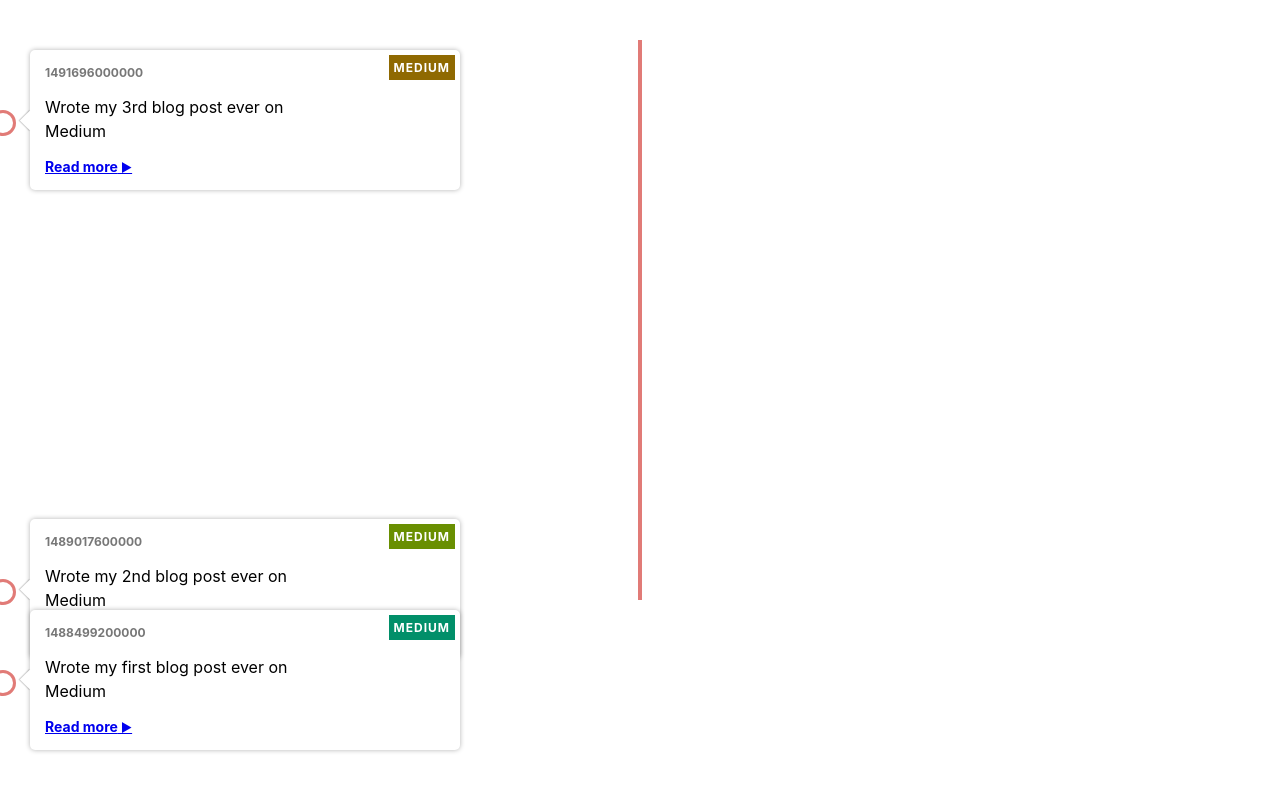
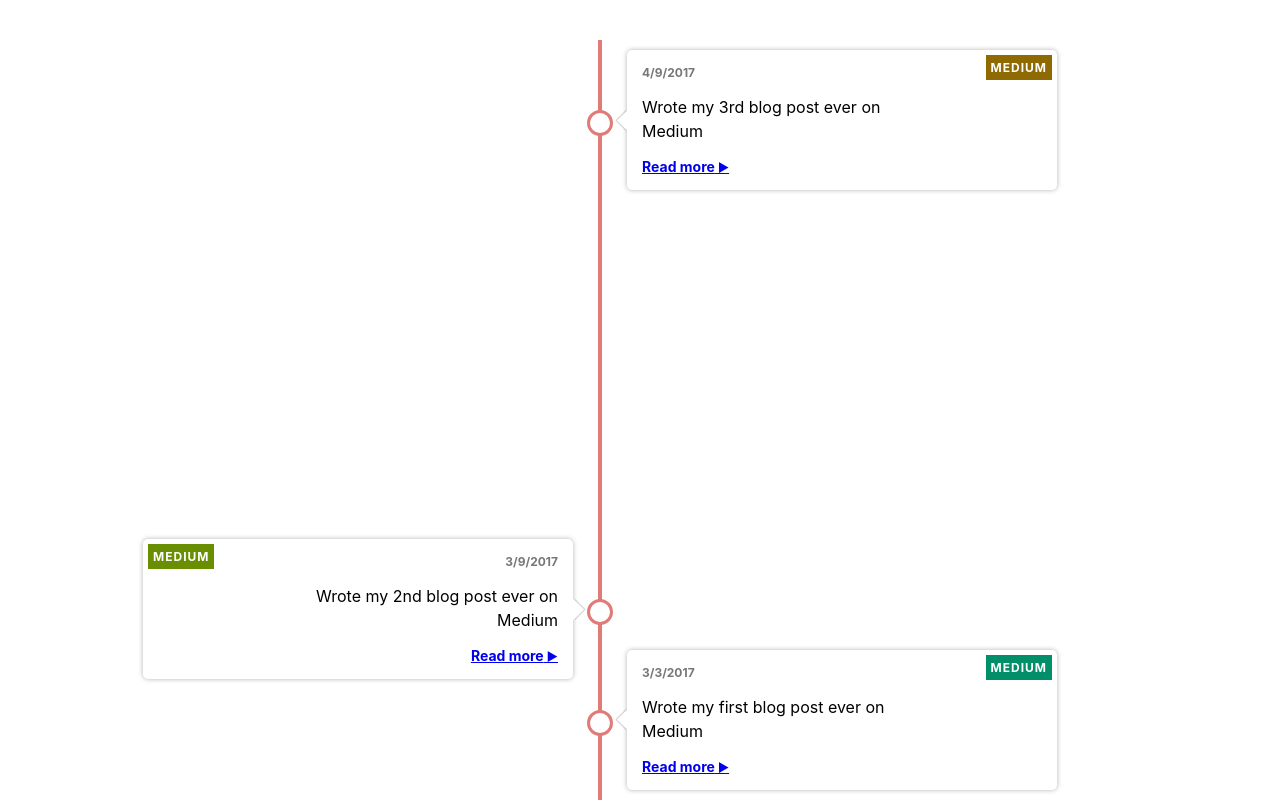
Before and after one commit to omegagussan/vertical-timeline, a React (Create React App) app: page / in a window 1280 px wide. Shown: the top 800 px of the page. Built offline with nearby package versions, Linux system fonts and the light colour scheme.

Commit message:
timeline looking good with hardcoded CSS fixes

```diff
--- a/src/components/TimelineContainer.css
+++ b/src/components/TimelineContainer.css
@@ -3,6 +3,7 @@
     flex-direction: column;
     position: relative;
     margin: 40px 0;
+    width: 1200px;
 }
 
 .timeline-container::after {
@@ -11,5 +12,5 @@
     position: absolute;
     left: calc(50% - 2px);
     width: 4px;
-    height: 100%;
+    height: 1000%;
 }
--- a/src/components/TimelineContainer.js
+++ b/src/components/TimelineContainer.js
@@ -7,7 +7,7 @@ class TimelineContainer extends React.Component{
         const sortable_data = this.props.data.map((item) => {
             return ({
                     ...item,
-                    date: Date.parse(item.date)
+                    date: new Date(item.date)
                 }
             );
             }
--- a/src/components/TimelineItem.css
+++ b/src/components/TimelineItem.css
@@ -4,7 +4,7 @@
     padding-right: 30px;
     position: relative;
     margin: 10px 0;
-    width: 50%;
+    width:573px;
 }
 
 .timeline-item:nth-child(odd) {
@@ -25,6 +25,7 @@
     position: relative;
     width: 400px;
     max-width: 70%;
+    height: 110px;
     text-align: right;
 }
 
--- a/src/components/TimelineItem.js
+++ b/src/components/TimelineItem.js
@@ -9,16 +9,17 @@ class TimelineItem extends React.Component {
         let body = document.body,
             html = document.documentElement;
 
-        let height = Math.max( body.scrollHeight, body.offsetHeight,
-            html.clientHeight, html.scrollHeight, html.offsetHeight );
+        let height = Math.max(body.scrollHeight, body.offsetHeight,
+            html.clientHeight, html.scrollHeight, html.offsetHeight);
+        console.log(typeof data.date);
+        const dateString = data.date.toLocaleDateString("en-US");
         return (
-            <div style={{height: data.height*height*0.7}}>
-                <div className="timeline-item">
+            <div className="timeline-item" style={{height: data.height * height * 0.7}}>
                 <div className="timeline-item-content">
                 <span className="tag" style={{background: data.category.color}}>
                     {data.category.tag}
                 </span>
-                        <time>{data.date}</time>
+                    <time>{dateString}</time>
                     <p>{data.text}</p>
                     {data.link && (
                         <a
@@ -31,7 +32,6 @@ class TimelineItem extends React.Component {
                     )}
                     <span className="circle"/>
                  </div>
-                </div>
             </div>);
     }
 }
```
Lines whose indentation alone changed are shown as unchanged.
